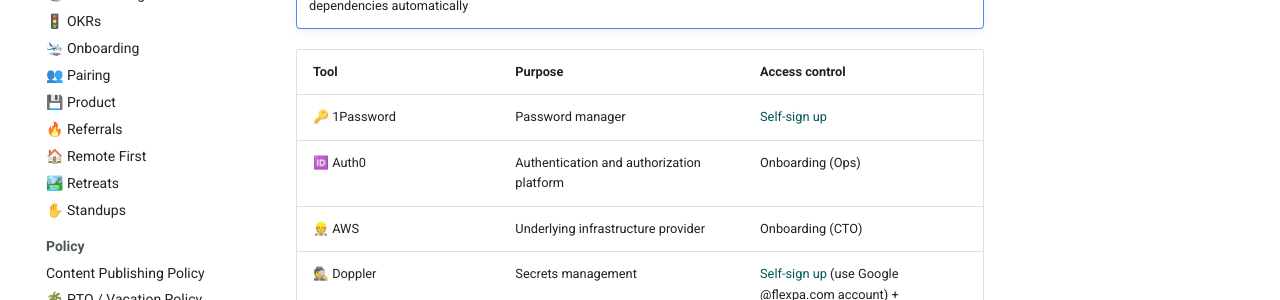
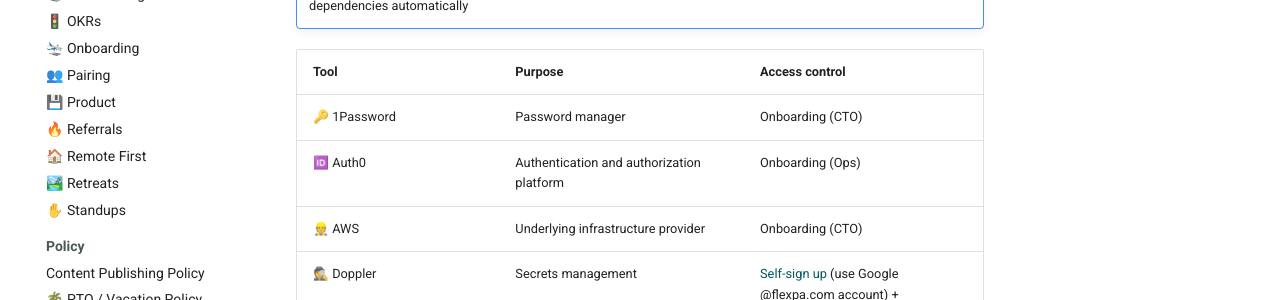
Before and after one commit to flexpa/os, an MkDocs documentation site: the page built from docs/it/software.md, in a window 1280 px wide and 900 px high. Shown: the part 326-626 px from the top of the window. Built offline with MkDocs 1.6.1 and Material for MkDocs 9.7.7, drawn with Linux system fonts in a browser that asks for light colours; comment, search, counter and statistics services are not loaded.

Commit message:
docs(it): remove the public 1Password sign-up link (#73)

```diff
--- a/docs/it/software.md
+++ b/docs/it/software.md
@@ -18,12 +18,7 @@ We use software selectively and intentionally. This list is designed to be exhau
     <tr>
       <td>🔑 1Password</td>
       <td>Password manager</td>
-      <td>
-        <a
-          href="https://flexpa.1password.com/teamjoin/invitation/OUXDZTEOCZA57E2QDLGVJNZICY"
-          >Self-sign up</a
-        >
-      </td>
+      <td>Onboarding (CTO)</td>
     </tr>
     <tr>
       <td>🆔 Auth0</td>
```
